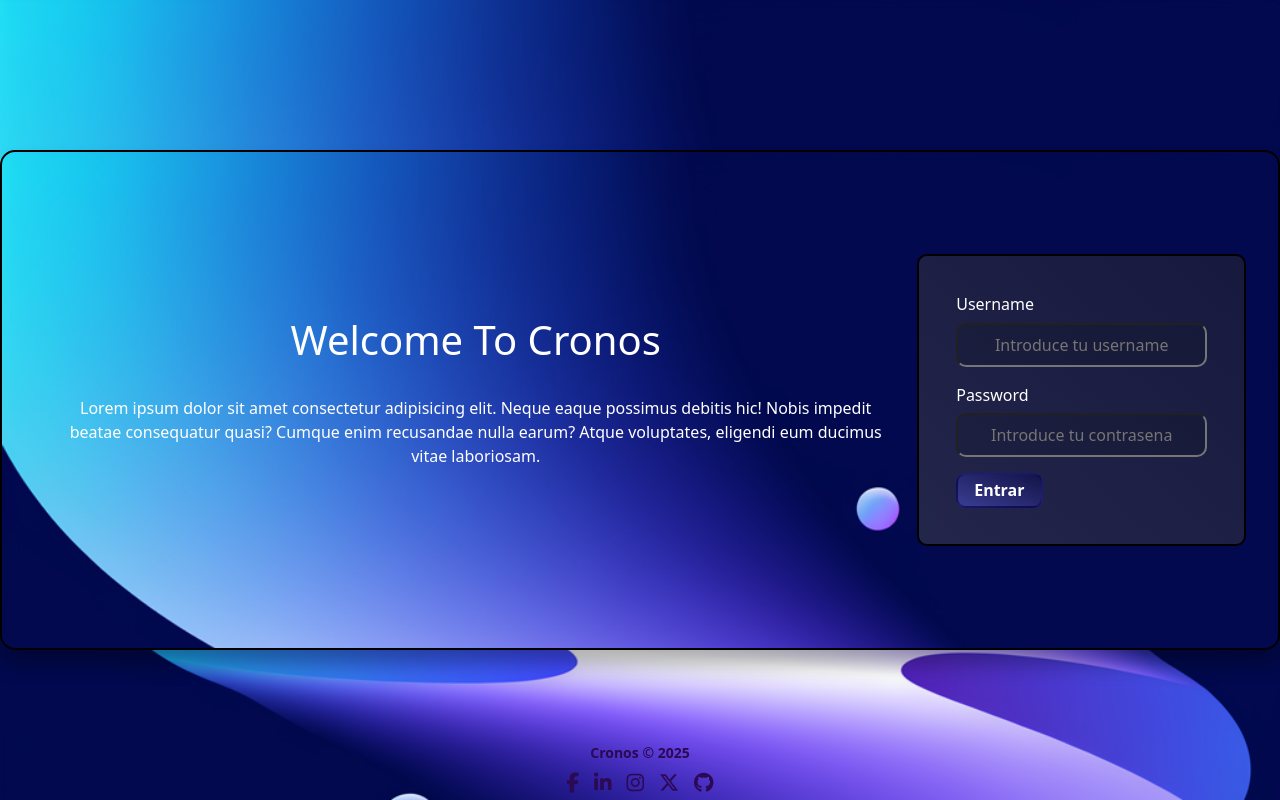
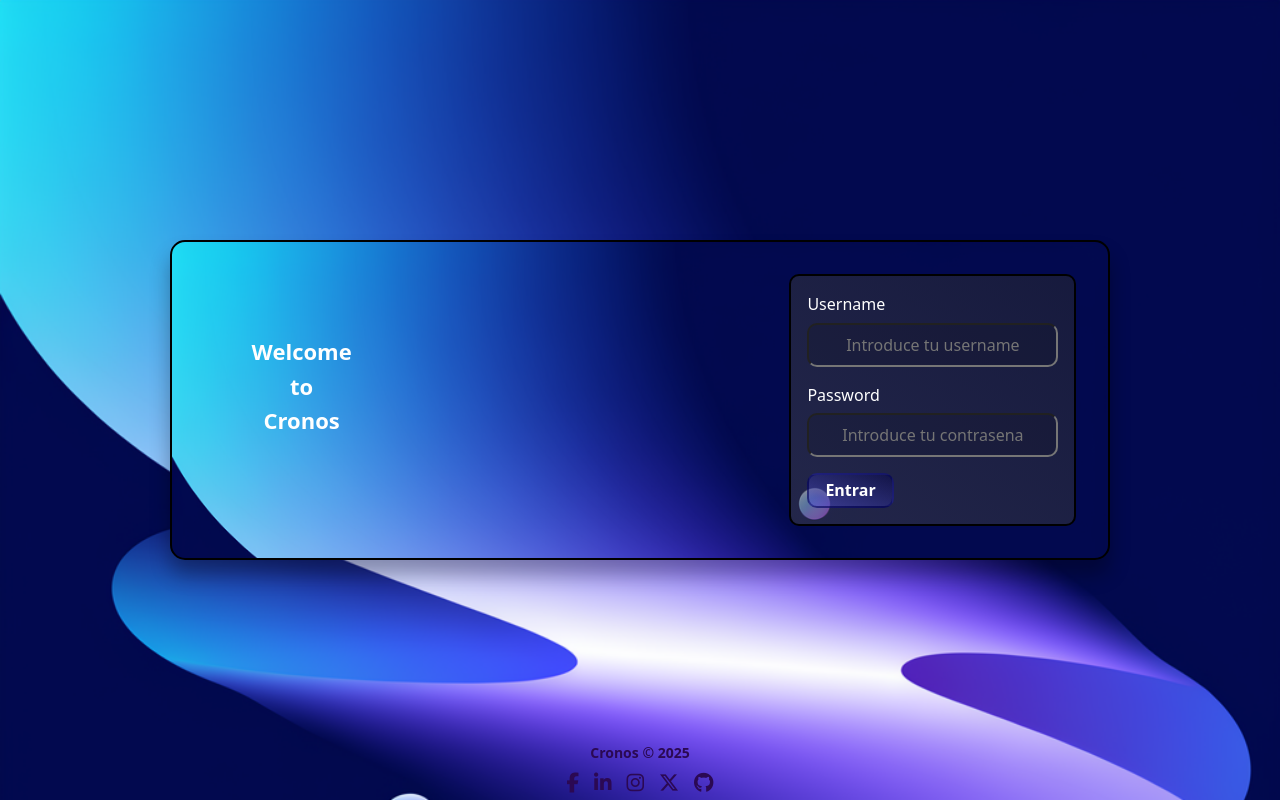
Before and after one commit to KevinALopez/registro-horas-front, an Angular app: page /login in a window 1280 px wide. Built offline with nearby package versions, Linux system fonts and the light colour scheme.

Commit message:
mira no se ya que es este comit

```diff
--- a/src/app/pages/login/login-users/login-users.component.css
+++ b/src/app/pages/login/login-users/login-users.component.css
@@ -5,22 +5,16 @@
 
 }
 
-.bigContainer {
-    display: flex;
-    justify-content: center;
-    background-repeat: no-repeat;
-    background-size: cover;
-    align-items: center;
-    height: 100vh;
-    width: auto;
-}
+
 
 .containerLogin {
     border: 2px solid black;
     background: linear-gradient(to top right, rgba(68, 68, 70, 0.5), rgb(43, 43, 44, 0.5));
-    padding: 2.3rem;
+    padding: 1rem;
     border-radius: 10px;
     box-shadow: 0px 0px 10px rgba(10px, 10px, 10px, 0.1);
+    margin: 0;
+
 
 }
 
@@ -31,6 +25,9 @@
     display: flex;
     padding: 0.5rem;
     text-align: center;
+
+
+
 }
 
 .label {
@@ -89,5 +86,3 @@
     border-color: white;
     transition: border-color 2.3s linear;
 }
-
-@media(max-width:767px) {}
--- a/src/app/pages/login/login-users/login-users.component.html
+++ b/src/app/pages/login/login-users/login-users.component.html
@@ -1,4 +1,3 @@
-<div class="bigContainer">
 <div class="containerLogin">
     <form [formGroup]="loginForm" (ngSubmit)="onSubmit()">
         <label for="username" class="label">Username</label>
@@ -10,4 +9,3 @@
         <input type="submit" class="botonPro" value="Entrar">
     </form>
 </div>
-</div>
--- a/src/app/pages/login/login.component.css
+++ b/src/app/pages/login/login.component.css
@@ -1,26 +1,21 @@
 .containerComponents {
-    background-image: url("/images/-w3UOCHSTG21jOEzaVCcfw.webp");
-    background-size: cover;
-    width: auto;
+
+    padding: 0.8rem;
     height: 100vh;
     display: flex;
     justify-content: center;
     align-items: center;
-    margin: 0;
+    background-image: url("/images/-w3UOCHSTG21jOEzaVCcfw.webp");
+    background-size: cover;
+    width: 100%;
+
 }
 
 .containerAll {
-    display: flex;
-    justify-content: center;
-    align-items: center;
-    padding: 2rem;
+
+    padding: 0.8rem;
     background-image: url("/images/-w3UOCHSTG21jOEzaVCcfw.webp");
-    padding: 2rem;
-    max-height: 500px;
-    display: flex;
-    justify-content: center;
     background-size: cover;
-    align-items: center;
     border: 2px solid black;
     border-radius: 15px;
     box-shadow: 0px 15px 20px rgb(0, 0, 0, 0.3);
@@ -29,34 +24,38 @@
 }
 
 .containerTitulo {
-    padding: 2rem;
+    padding: 1rem;
     text-align: center;
-    color: white;
+
 
     h1 {
-        margin-bottom: 2rem;
+        color: white;
+        font-size: 22px;
+        font-weight: bold;
     }
+
+
 }
 
-@media(max-width:767px) {
+@media(min-width:426px) {
     .containerAll {
-        flex-direction: column;
+        display: flex;
+        justify-content: space-between;
+        padding: 2rem;
+        width: 75%;
 
     }
 
     .containerTitulo {
+        align-items: center;
+        margin-left: 2rem;
+        margin-top: 3rem;
 
-
-        h1 {
-            display: block;
-
-        }
-
-        p {
-            display: none;
-
+        span {
+            display: flex;
+            justify-content: center;
+            flex-direction: column;
+            margin-top: 0.5rem;
         }
     }
 }
-
-@media(max-width:319px) {}
--- a/src/app/pages/login/login.component.html
+++ b/src/app/pages/login/login.component.html
@@ -1,11 +1,8 @@
 <div class="containerComponents">
     <div class="containerAll">
         <div class="containerTitulo">
-            <h1>Welcome To Cronos</h1>
-            <p>Lorem ipsum dolor sit amet consectetur adipisicing elit. Neque eaque possimus debitis hic! Nobis impedit
-                beatae consequatur quasi? Cumque enim recusandae nulla earum? Atque voluptates, eligendi eum ducimus
-                vitae
-                laboriosam.</p>
+            <h1>Welcome <span>to </span> <span>Cronos</span></h1>
+
         </div>
         <app-login-users></app-login-users>
     </div>
```
Lines whose indentation alone changed are shown as unchanged.
